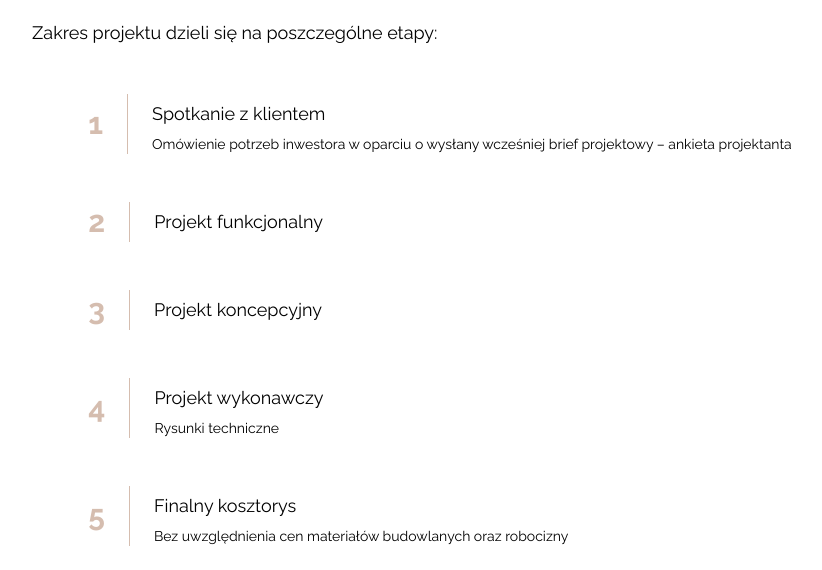
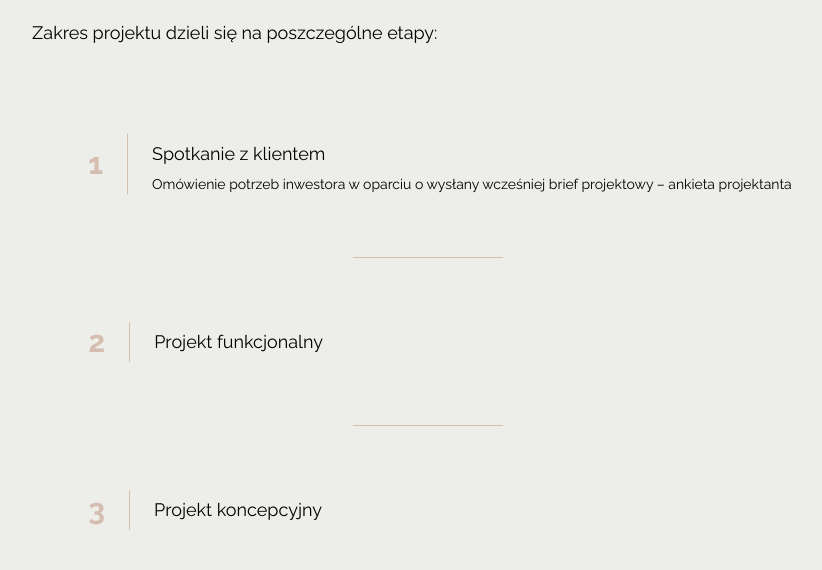
Before and after one commit to kacper-miklewicz/mazurek-studio, a React (Create React App) app: page /oferta in a window 1280 px wide. Shown: the part 838-1408 px from the top of the page, without its empty margins (212-1034 px from the left). Built offline with nearby package versions, Linux system fonts and the light colour scheme; no server answers; the database is empty.

Commit message:
styling changes

```diff
--- a/public/index.html
+++ b/public/index.html
@@ -15,7 +15,7 @@
     <link href="https://fonts.googleapis.com/css2?family=Raleway:wght@100;400;700&display=swap" rel="stylesheet">
     <title>Mazurek Studio</title>
   </head>
-  <body class="bg-lighter">
+  <body>
     <noscript>You need to enable JavaScript to run this app.</noscript>
     <div id="root"></div>
   </body>
--- a/src/App.tsx
+++ b/src/App.tsx
@@ -16,9 +16,11 @@ import { useAppDispatch } from "./state/hooks";
 import { setProjects } from "./state/slices/projectsSlice";
 import ProjectPage from "./pages/project/ProjectPage";
 import Footer from "./components/footer/Footer";
+import useScrollToTop from "./hooks/useScrollToTop";
 
 function App() {
   const dispatch = useAppDispatch();
+  useScrollToTop();
 
   useEffect(() => {
     const getProjects = async () => {
--- /dev/null
+++ b/src/hooks/useScrollToTop.ts
@@ -0,0 +1,16 @@
+import { useEffect } from "react";
+import { useLocation } from "react-router-dom";
+
+const useScrollToTop = () => {
+  const location = useLocation();
+
+  useEffect(() => {
+    window.scrollTo({
+      top: 0,
+      left: 0,
+      behavior: "auto",
+    });
+  }, [location]);
+};
+
+export default useScrollToTop;
--- a/src/index.css
+++ b/src/index.css
@@ -4,6 +4,7 @@
 
 body {
   font-family: "Raleway", sans-serif;
+  background-color: #edede9;
 }
 
 .swiper-button-next::after,
@@ -90,5 +91,20 @@ body {
     .section-title {
       margin-bottom: 24px;
     }
+
+    .offer-point {
+      position: relative;
+    }
+
+    .offer-point:not(:last-child):after {
+      content: "";
+      position: absolute;
+      bottom: 0;
+      left: 50%;
+      width: 150px;
+      height: 1px;
+      transform: translateX(-50%);
+      background-color: #d5bdaf;
+    }
   }
 }
--- a/src/pages/offer/OfferPoint.tsx
+++ b/src/pages/offer/OfferPoint.tsx
@@ -10,7 +10,7 @@ const OfferPoint: React.FC<OfferPointProps> = ({
   secondaryText,
 }) => {
   return (
-    <li className="py-6 flex w-fit">
+    <li className="offer-point py-6 flex w-full md:py-16">
       <div className="flex items-center px-6 mr-6 text-3xl text-darker font-bold border-r border-darker">
         {number}
       </div>
```
